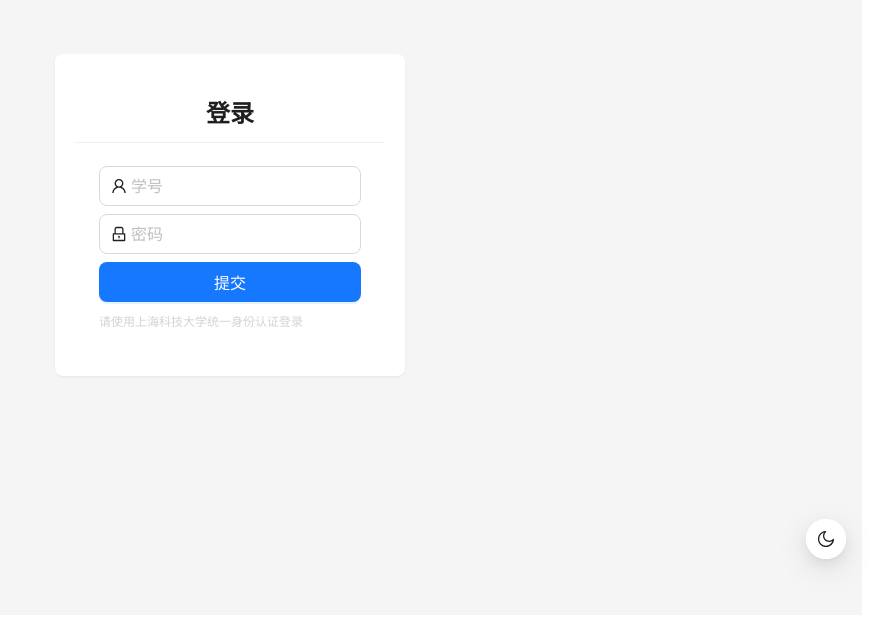
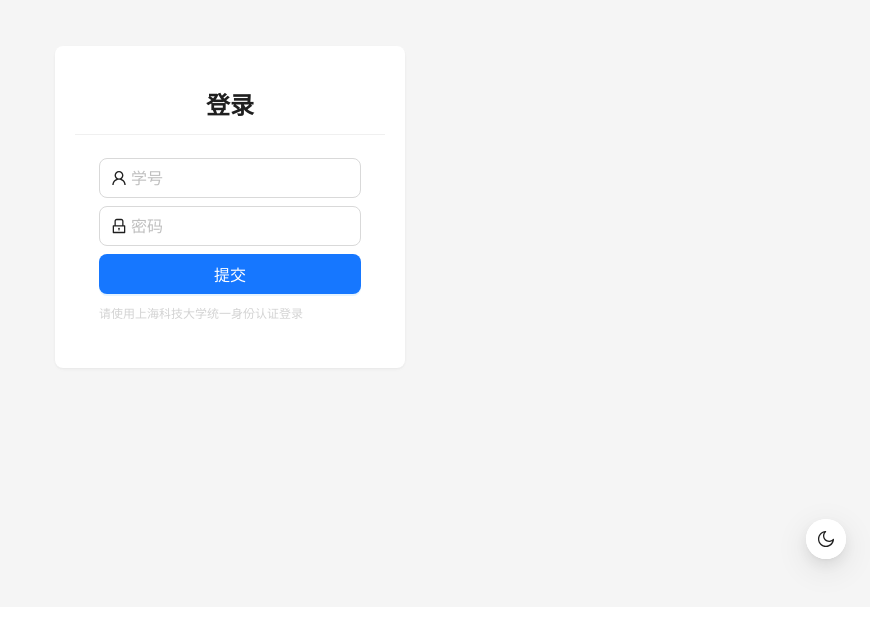
Before and after one commit to GregTaoo/CoursePrettier-Next, a Next.js app: page / in a window 1280 px wide. Shown: the part 193-814 px from the top of the page, without its empty margins (410-1280 px from the left). Built offline with nearby package versions, Linux system fonts and the light colour scheme.

Commit message:
fix: dark mode

```diff
--- a/src/app/layout.tsx
+++ b/src/app/layout.tsx
@@ -14,7 +14,7 @@ export default function RootLayout({
 }>) {
   return (
     <html lang="en">
-      <body>
+      <body style={{ margin: 0 }}>
         <ThemeWrapper>{children}</ThemeWrapper>
       </body>
     </html>
```
